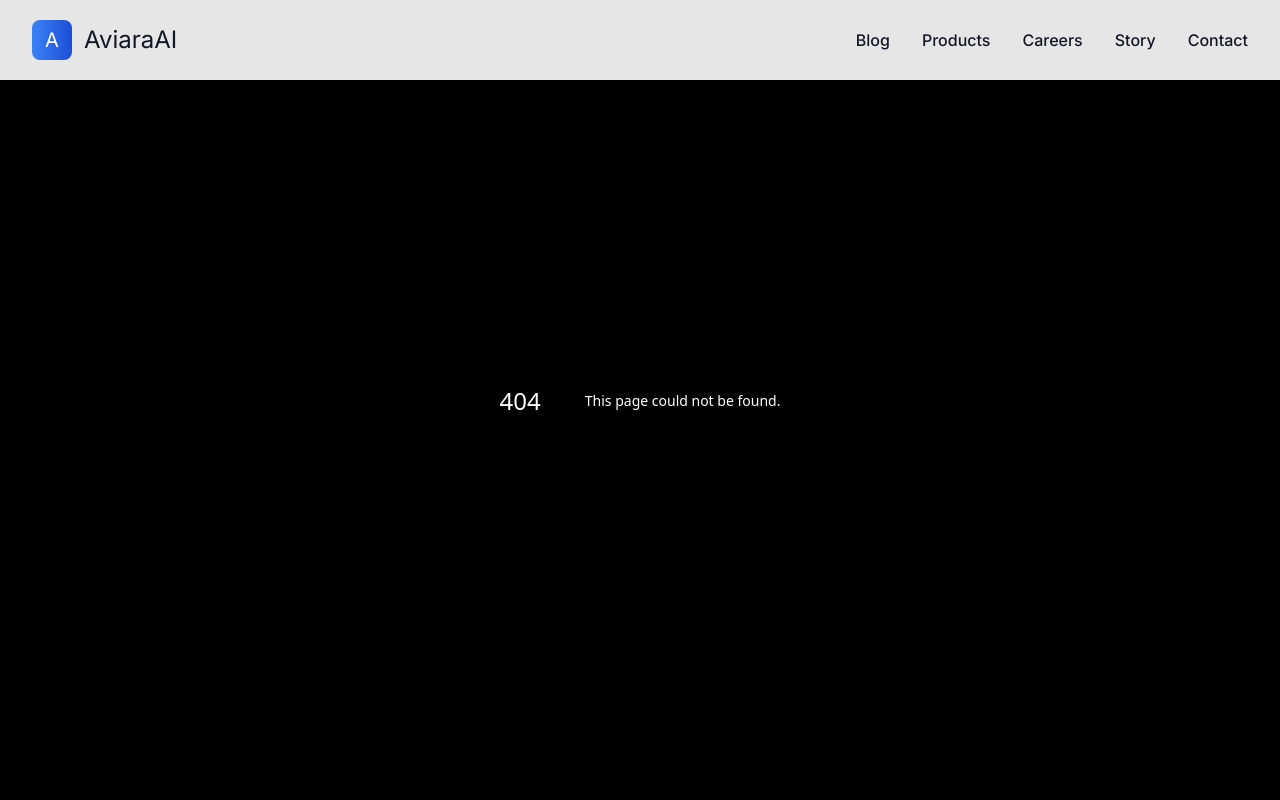
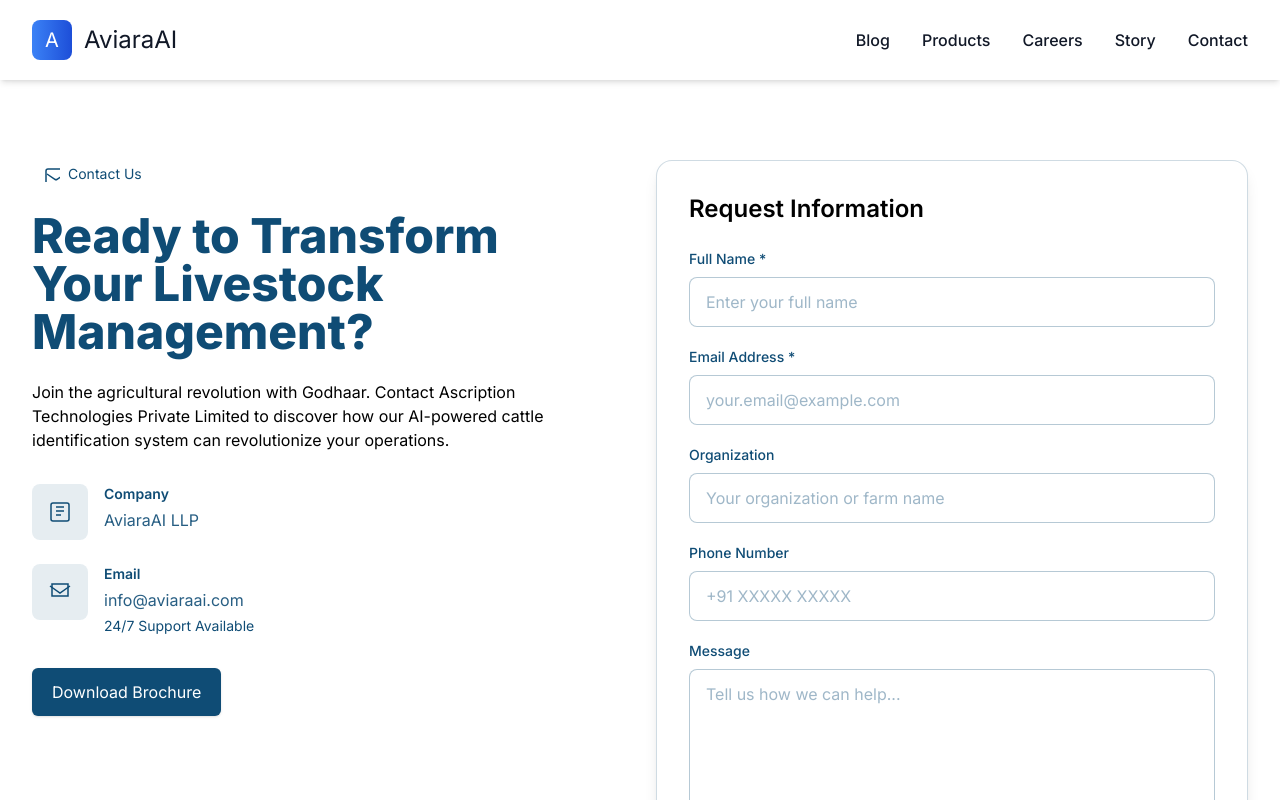
Before and after one commit to aviaraai/aviaraai-website, a Next.js app: page /contact in a window 1280 px wide. Before the commit this address had no page. Shown: the top 800 px of the page. Built offline with nearby package versions, Linux system fonts and the light colour scheme.

Commit message:
added thank you page and contact page

```diff
--- /dev/null
+++ b/app/contact/page.js
@@ -0,0 +1,16 @@
+// app/contact/page.js
+import ContactForm from "../../components/ContactForm";
+
+export const metadata = {
+  title: "Contact — AviaraAI",
+  description: "Contact Ascription Technologies / AviaraAI",
+};
+
+export default function ContactPage() {
+  return (
+    // top padding to avoid navbar overlap (match your navbar height)
+    <div className="pt-24 min-h-screen bg-white">
+      <ContactForm />
+    </div>
+  );
+}
--- /dev/null
+++ b/app/contact/thankyou/page.js
@@ -0,0 +1,34 @@
+// app/contact/thankyou/page.js
+import Link from "next/link";
+
+export const metadata = {
+  title: "Thank You — AviaraAI",
+  description: "Your message has been received.",
+};
+
+export default function ThankYouPage() {
+  return (
+    <div className="pt-28 min-h-screen bg-white flex items-center justify-center font-sora">
+      <main className="max-w-3xl w-full px-6">
+        <div className="bg-white rounded-2xl shadow-lg border border-[#0F4C75]/10 p-10 text-center">
+          <div className="mx-auto w-20 h-20 rounded-full bg-[#0F4C75] flex items-center justify-center mb-6">
+            <svg className="w-10 h-10 text-white" viewBox="0 0 24 24" fill="none">
+              <path d="M20 6L9 17l-5-5" stroke="currentColor" strokeWidth="2" strokeLinecap="round" strokeLinejoin="round"/>
+            </svg>
+          </div>
+
+          <h1 className="text-3xl font-bold text-[#0F4C75] mb-3">Thank you! We received your message.</h1>
+
+          <p className="text-[#0F4C75]/80 mb-6">
+            Our team will contact you shortly. You can continue browsing our products or return to the homepage.
+          </p>
+
+          <div className="flex flex-col sm:flex-row items-center justify-center gap-3">
+            <Link href="/" className="px-6 py-3 rounded-md bg-[#0F4C75] text-white font-semibold shadow hover:bg-[#093753] transition">Back to Home</Link>
+            <Link href="/#projects" className="px-6 py-3 rounded-md border border-[#0F4C75] text-[#0F4C75] hover:bg-[#0F4C75]/10 transition">View Products</Link>
+          </div>
+        </div>
+      </main>
+    </div>
+  );
+}
--- a/app/layout.js
+++ b/app/layout.js
@@ -2,6 +2,7 @@
 import { Inter } from 'next/font/google'
 import Navbar from '../components/Navbar'
 import Footer from '../components/Footer'
+import ContactForm from '../components/ContactForm'
 
 const inter = Inter({ subsets: ['latin'] })
 
--- a/app/projects/godhaar/components/GodhaarNavbar.js
+++ b/app/projects/godhaar/components/GodhaarNavbar.js
@@ -91,10 +91,10 @@
           <div className="md:hidden pb-6">
             <div className="flex flex-col gap-4">
               {/* Godhaar Badge Mobile */}
-              <div className="flex items-center gap-2 px-4 py-2 bg-blue-100 rounded-lg">
+              {/* <div className="flex items-center gap-2 px-4 py-2 bg-blue-100 rounded-lg">
                 <span className="text-2xl">🐄</span>
                 <span className="font-bold text-blue-600">Godhaar</span>
-              </div>
+              </div> */}
 
               {navLinks.map((link) => (
                 <Link
--- /dev/null
+++ b/components/ContactForm.js
@@ -0,0 +1,233 @@
+import React from "react";
+
+export default function ContactForm() {
+  return (
+    <section className="max-w-7xl mx-auto px-6 lg:px-8 py-16 font-sora bg-white text-[#0F4C75]">
+      <div className="grid grid-cols-1 lg:grid-cols-2 gap-8 items-start">
+        {/* LEFT SIDE */}
+        <div className="pr-4">
+          {/* Badge */}
+          <span className="inline-flex items-center gap-2 bg-white text-[#0F4C75] px-3 py-1 rounded-full text-sm mb-6">
+            <svg className="w-4 h-4" fill="none" stroke="currentColor">
+              <path
+                d="M3 8l7.89 5.26a2 2 0 0 0 2.22 0L21 8"
+                strokeWidth="1.5"
+              />
+              <rect
+                x="2"
+                y="3"
+                width="20"
+                height="18"
+                rx="2"
+                strokeWidth="1.5"
+              />
+            </svg>
+            Contact Us
+          </span>
+
+          {/* Title */}
+          <h1 className="text-4xl lg:text-5xl font-extrabold text-[#0F4C75] leading-tight mb-6">
+            Ready to Transform Your Livestock Management?
+          </h1>
+
+          {/* Description */}
+          <p className="text-[#000000] max-w-xl mb-8">
+            Join the agricultural revolution with Godhaar. Contact Ascription
+            Technologies Private Limited to discover how our AI-powered cattle
+            identification system can revolutionize your operations.
+          </p>
+
+          {/* Contact Info Cards */}
+          <div className="space-y-6">
+            <InfoCard
+              icon={buildingIcon()}
+              title="Company"
+              textTop="AviaraAI LLP"
+            //   textBottom="Leading AI Innovation in Agriculture"
+            />
+
+            <InfoCard
+              icon={emailIcon()}
+              title="Email"
+              textTop="info@aviaraai.com"
+              textBottom="24/7 Support Available"
+            />
+
+            {/* <InfoCard
+              icon={phoneIcon()}
+              title="Phone"
+              textTop="+91 XXX XXX XXXX"
+              textBottom="Expert Consultation"
+            /> */}
+          </div>
+
+          {/* Buttons */}
+          <div className="mt-8 flex gap-4">
+            <a
+              href="#"
+              className="inline-flex items-center justify-center gap-2 bg-[#0F4C75] text-white px-5 py-3 rounded-md shadow hover:bg-[#093753] transition"
+            >
+              Download Brochure
+            </a>
+
+            {/* <a
+              href="#"
+              className="inline-flex items-center justify-center gap-2 border border-[#0F4C75] text-[#0F4C75] px-5 py-3 rounded-md hover:bg-[#0F4C75]/10 transition"
+            >
+              Download Brochure
+            </a> */}
+          </div>
+        </div>
+
+        {/* RIGHT SIDE (Form) */}
+        <div>
+          <div className="bg-white rounded-2xl p-8 shadow-lg border border-[#0F4C75]/20">
+            <h2 className="text-2xl font-semibold text-[#000000] mb-6">
+              Request Information
+            </h2>
+
+            <form
+              action="https://formsubmit.co/asif@aviaraai.com"
+              method="POST"
+              className="space-y-5"
+            >
+              {/* Hidden Inputs */}
+              <input type="hidden" name="_next" value="http://localhost:3000/contact/thankyou" />
+              <input type="hidden" name="_captcha" value="false" />
+              <input
+                type="hidden"
+                name="_subject"
+                value="New contact form submission"
+              />
+              <input type="text" name="_honey" style={{ display: "none" }} />
+
+              {/* Full Name */}
+              <Input
+                label="Full Name *"
+                name="fullName"
+                type="text"
+                placeholder="Enter your full name"
+                required
+              />
+
+              {/* Email */}
+              <Input
+                label="Email Address *"
+                name="email"
+                type="email"
+                placeholder="your.email@example.com"
+                required
+              />
+
+              {/* Organization */}
+              <Input
+                label="Organization"
+                name="organization"
+                type="text"
+                placeholder="Your organization or farm name"
+              />
+
+              {/* Phone */}
+              <Input
+                label="Phone Number"
+                name="phone"
+                type="tel"
+                placeholder="+91 XXXXX XXXXX"
+              />
+
+              {/* Message */}
+              <div>
+                <label className="block text-sm font-medium text-[#0F4C75] mb-2">
+                  Message
+                </label>
+                <textarea
+                  name="message"
+                  rows="5"
+                  placeholder="Tell us how we can help..."
+                  className="w-full rounded-lg border border-[#0F4C75]/30 px-4 py-3 bg-white placeholder-[#0F4C75]/40 focus:outline-none focus:ring-2 focus:ring-[#0F4C75]/40"
+                ></textarea>
+              </div>
+
+              <button
+                type="submit"
+                className="w-full bg-[#0F4C75] text-white font-semibold rounded-lg px-6 py-3 shadow hover:bg-[#093753] transition"
+              >
+                Send Message
+              </button>
+            </form>
+
+            <p className="text-xs text-[#0F4C75]/60 mt-4">
+              We respect your privacy. Your information will only be used to
+              contact you regarding your inquiry.
+            </p>
+          </div>
+        </div>
+      </div>
+    </section>
+  );
+}
+
+/* ---------------------- Reusable Components ---------------------- */
+
+function Input({ label, ...props }) {
+  return (
+    <div>
+      <label className="block text-sm font-medium text-[#0F4C75] mb-2">
+        {label}
+      </label>
+      <input
+        {...props}
+        className="w-full rounded-lg border border-[#0F4C75]/30 px-4 py-3 bg-white placeholder-[#0F4C75]/40 focus:outline-none focus:ring-2 focus:ring-[#0F4C75]/40"
+      />
+    </div>
+  );
+}
+
+function InfoCard({ icon, title, textTop, textBottom }) {
+  return (
+    <div className="flex items-start gap-4">
+      <div className="w-14 h-14 rounded-lg bg-[#0F4C75]/10 flex items-center justify-center text-[#0F4C75]">
+        {icon}
+      </div>
+
+      <div>
+        <div className="text-sm font-semibold text-[#0F4C75] mb-1">{title}</div>
+        <div className="text-[#0F4C75]/90">{textTop}</div>
+        {textBottom && (
+          <div className="text-sm text-[#0F4C75] mt-1">{textBottom}</div>
+        )}
+      </div>
+    </div>
+  );
+}
+
+/* ---------------------- Icons ---------------------- */
+
+function buildingIcon() {
+  return (
+    <svg className="w-6 h-6" fill="none" stroke="currentColor">
+      <rect x="3" y="3" width="18" height="18" rx="2" strokeWidth="1.5" />
+      <path d="M8 7h8M8 11h8M8 15h5" strokeWidth="1.5" />
+    </svg>
+  );
+}
+
+function emailIcon() {
+  return (
+    <svg className="w-6 h-6" fill="none" stroke="currentColor">
+      <path d="M4 4h16v12H4z" strokeWidth="1.5" />
+      <path d="M22 6l-10 7L2 6" strokeWidth="1.5" />
+    </svg>
+  );
+}
+
+function phoneIcon() {
+  return (
+    <svg className="w-6 h-6" fill="none" stroke="currentColor">
+      <path
+        d="M22 16.92V21a1 1 0 0 1-1.1 1A19 19 0 0 1 3 5.1a1 1 0 0 1 1-1h4a1 1 0 0 1 1 .8c.2 1 .5 2 .8 3a1 1 0 0 1-.3 1l-1.5 1.4a16 16 0 0 0 7 7l1.3-1.3a1 1 0 0 1 1-.3 12 12 0 0 0 3 .8 1 1 0 0 1 .8 1z"
+        strokeWidth="1.2"
+      />
+    </svg>
+  );
+}
--- a/components/Navbar.js
+++ b/components/Navbar.js
@@ -35,7 +35,7 @@
     { href: '/#projects', label: 'Products' },
     { href: '/#careers', label: 'Careers' },
     { href: '/#story', label: 'Story' },
-    { href: '/#contact', label: 'Contact' }
+    { href: '/contact', label: 'Contact' }
   ]
 
   return (
```
